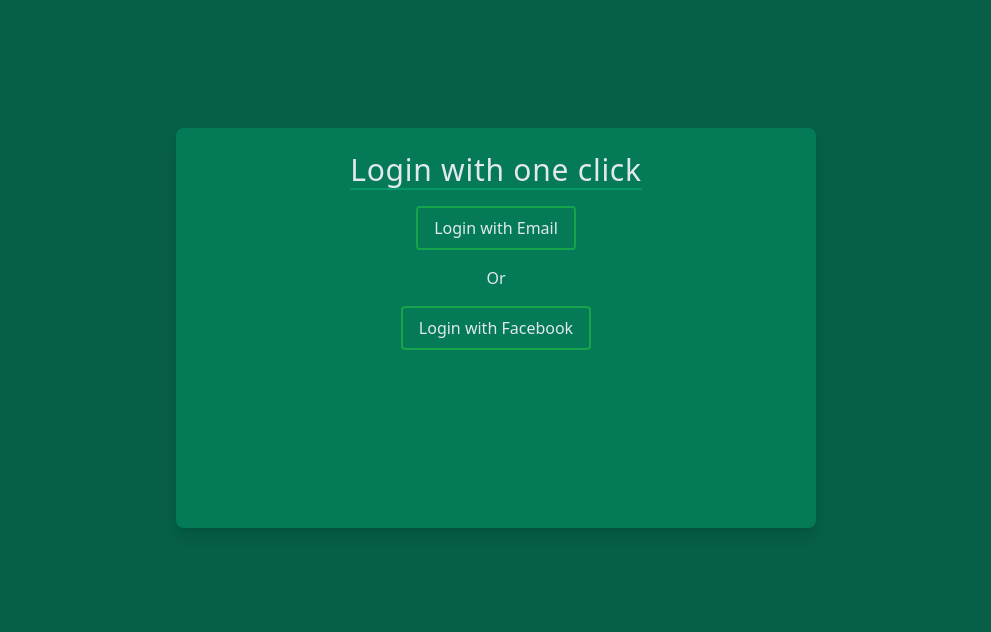
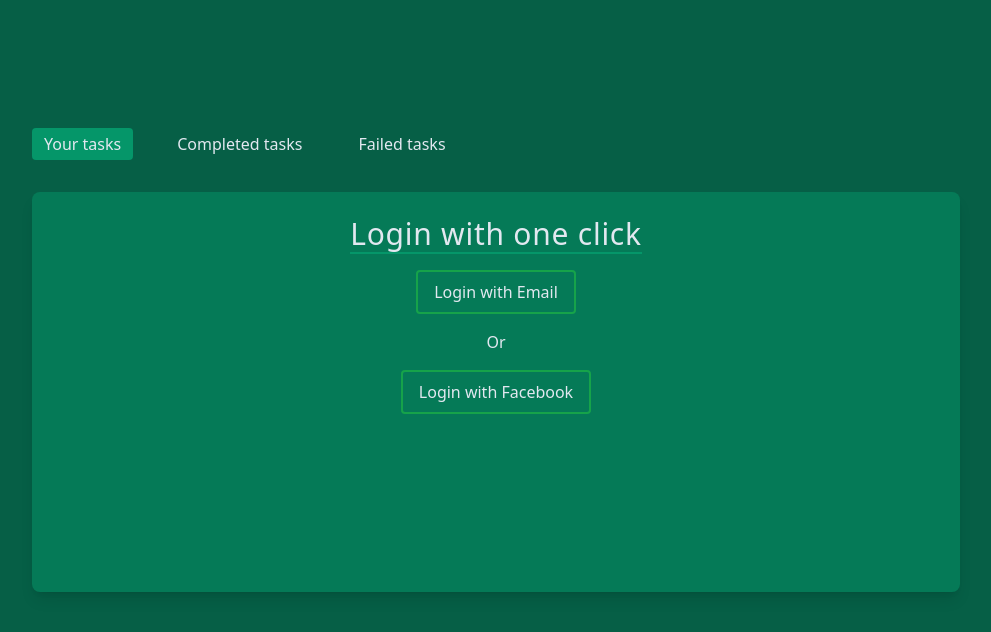
Before and after one commit to rezadrian01/simple-task-management-app, a React (Vite) app in the folder client/: page /auth in a window 1280 px wide. Shown: the top 632 px of the page, without its empty margins (144-1135 px from the left). Built offline with nearby package versions, Linux system fonts and the light colour scheme; sample sign-in values are in the browser's storage.

Commit message:
create tab menu

```diff
--- a/client/src/Pages/Auth.jsx
+++ b/client/src/Pages/Auth.jsx
@@ -4,7 +4,7 @@
   }
   return (
     <>
-      <div className="bg-emerald-600/50 min-h-[50vh]  w-11/12 md:w-5/6 lg:w-1/2 mx-auto rounded-lg shadow-lg p-6 flex flex-col gap-4 items-center">
+      <div className="bg-emerald-600/50 min-h-[50vh]   mx-auto rounded-lg shadow-lg p-6 flex flex-col gap-4 items-center">
         <div className="border-b-2 border-b-emerald-600 ">
           <h3 className="font-medium text-xl lg:text-3xl tracking-wide">
             Login with one click
--- a/client/src/Pages/Home.jsx
+++ b/client/src/Pages/Home.jsx
@@ -1,14 +1,37 @@
 import { Suspense } from "react";
 import { Await, defer, json, redirect, useLoaderData } from "react-router-dom";
+import TaskItem from "../components/TaskItem";
 
 export default function HomePage() {
   const data = useLoaderData();
   return (
     <>
-      <Suspense fallback={<p>Loading...</p>}>
+      <Suspense
+        fallback={
+          <p className="animate-pulse text-center text-lg">
+            Fetching your tasks...
+          </p>
+        }
+      >
         <Await resolve={data.tasks}>
           {(fetchData) => {
-            return <h1>HomePage</h1>;
+            const { tasks, totalTasks } = fetchData;
+            return (
+              <>
+                <h1 className="text-4xl font-semibold mb-6">Your task</h1>
+                {tasks.length === 0 && (
+                  <p className="text-center">You dont have any tasks yet.</p>
+                )}
+                <ul className="flex flex-col gap-4 mb-4">
+                  {tasks.map((task) => {
+                    return <TaskItem task={task} key={task._id} />;
+                  })}
+                </ul>
+                {totalTasks && totalTasks > 0 && (
+                  <p>Total tasks: {totalTasks}</p>
+                )}
+              </>
+            );
           }}
         </Await>
       </Suspense>
--- a/client/src/Pages/Root.jsx
+++ b/client/src/Pages/Root.jsx
@@ -1,4 +1,5 @@
 import { Outlet } from "react-router-dom";
+import TabMenu from "../components/TabMenu";
 
 export default function RootLayout() {
   const isLoggedIn = localStorage.getItem("token");
@@ -17,7 +18,8 @@
           {!isLoggedIn && <a>Login</a>}
         </div>
       </nav> */}
-      <main className="bg-emerald-800 min-h-screen pt-32 text-slate-200">
+      <main className="bg-emerald-800 min-h-screen pt-32 text-slate-200 px-2  md:px-8 lg:px-44">
+        {isLoggedIn && <TabMenu />}
         <Outlet />
       </main>
     </>
--- /dev/null
+++ b/client/src/components/TabMenu.jsx
@@ -0,0 +1,38 @@
+import { useDispatch } from "react-redux";
+
+import { uiAction } from "../store";
+import TabButton from "./UI/TabButton";
+
+export default function TabMenu() {
+  const dispatch = useDispatch();
+  function handleClick(menu) {
+    dispatch(uiAction.changeMenu(menu));
+  }
+  return (
+    <>
+      <ul className="flex gap-8 mb-8">
+        <TabButton
+          layoutId="tabMenu"
+          menu="tasks"
+          onClick={() => handleClick("tasks")}
+        >
+          Your tasks
+        </TabButton>
+        <TabButton
+          layoutId="tabMenu"
+          menu="completedTask"
+          onClick={() => handleClick("completedTask")}
+        >
+          Completed tasks
+        </TabButton>
+        <TabButton
+          layoutId="tabMenu"
+          menu="failedTask"
+          onClick={() => handleClick("failedTask")}
+        >
+          Failed tasks
+        </TabButton>
+      </ul>
+    </>
+  );
+}
--- /dev/null
+++ b/client/src/components/TaskItem.jsx
@@ -0,0 +1,16 @@
+export default function TaskItem({ task }) {
+  const formattedDate = new Date(task.deadline).toLocaleDateString("en-US", {
+    day: "numeric",
+    month: "short",
+    year: "numeric",
+  });
+  return (
+    <li className="p-4 rounded-lg border-2 border-emerald-900">
+      <div className="flex justify-between mb-2 items-center">
+        <h3 className="font-semibold text-2xl">{task.title}</h3>
+        <p>{formattedDate}</p>
+      </div>
+      <p>{task.description}</p>
+    </li>
+  );
+}
--- /dev/null
+++ b/client/src/components/Tasks.jsx
@@ -0,0 +1,3 @@
+export default function Tasks() {
+  return;
+}
--- /dev/null
+++ b/client/src/components/UI/TabButton.jsx
@@ -0,0 +1,16 @@
+import { motion } from "framer-motion";
+import { useSelector } from "react-redux";
+
+export default function TabButton({ children, menu, ...props }) {
+  const uiState = useSelector((state) => state.ui);
+  let btnClass = `${
+    uiState === menu ? "bg-emerald-600" : null
+  } px-3 py-1 rounded`;
+  return (
+    <>
+      <motion.button className={btnClass} {...props}>
+        {children}
+      </motion.button>
+    </>
+  );
+}
--- a/client/src/store/index.js
+++ b/client/src/store/index.js
@@ -24,8 +24,32 @@
   },
 });
 
+const uiSlice = createSlice({
+  name: "ui",
+  initialState: "tasks",
+  reducers: {
+    tasks: (state, action) => {
+      state = "tasks";
+      return state;
+    },
+    completedTask: (state, action) => {
+      state = "completedTask";
+    },
+    failedTask: (state, action) => {
+      state = "failedTask";
+    },
+    changeMenu: (state, action) => {
+      state = action.payload;
+      return state;
+    },
+  },
+});
+
 const store = configureStore({
-  reducer: { tasks: taskSlices.reducer },
+  reducer: { tasks: taskSlices.reducer, ui: uiSlice.reducer },
 });
 
 export default store;
+
+export const taskAction = taskSlices.actions;
+export const uiAction = uiSlice.actions;
```
Also changed, not shown: 2 other files (tests, documents, lock files or other folders).
